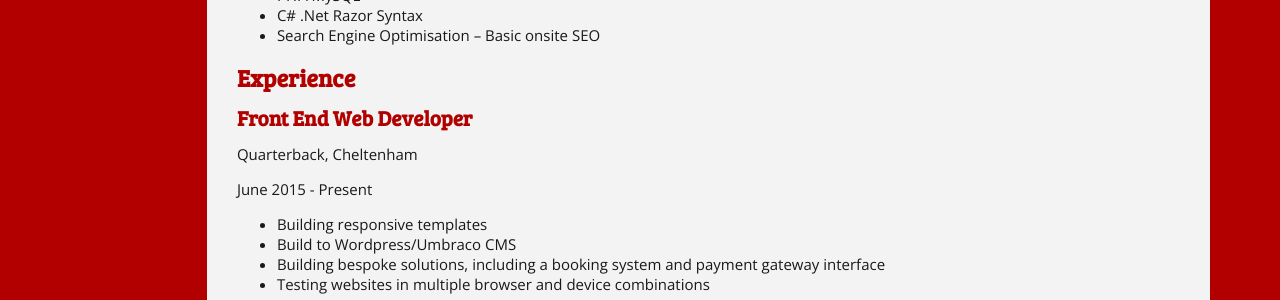
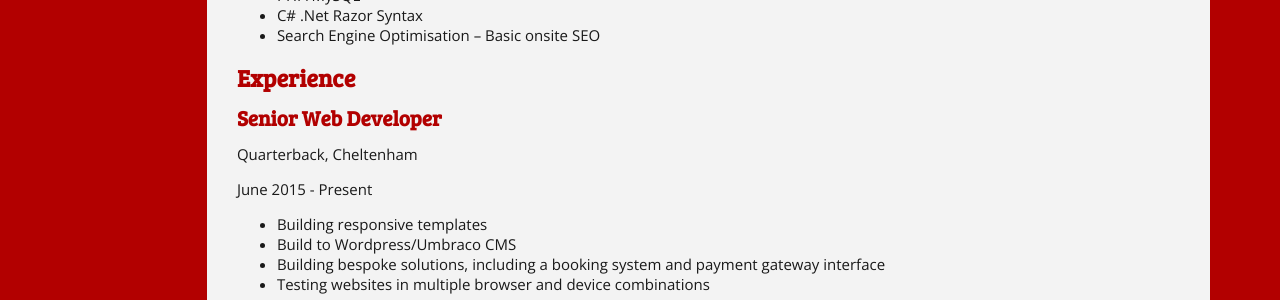
Before and after one commit to davebeesley/davebeesley.github.io, a Jekyll site: the page built from cv-resume/index.md, in a window 1280 px wide. Shown: the part 539-839 px from the top of the page. Built offline with Jekyll 4.4.1, drawn with Linux system fonts in a browser that asks for light colours; comment, search, counter and statistics services are not loaded.

Commit message:
Update current job title

```diff
--- a/cv-resume/index.md
+++ b/cv-resume/index.md
@@ -26,7 +26,7 @@ I have over 5 years industry experience as a Front End Web Developer, focusing o
 
 ## Experience
 
-### Front End Web Developer
+### Senior Web Developer
 Quarterback, Cheltenham
 
 June 2015 - Present
```
